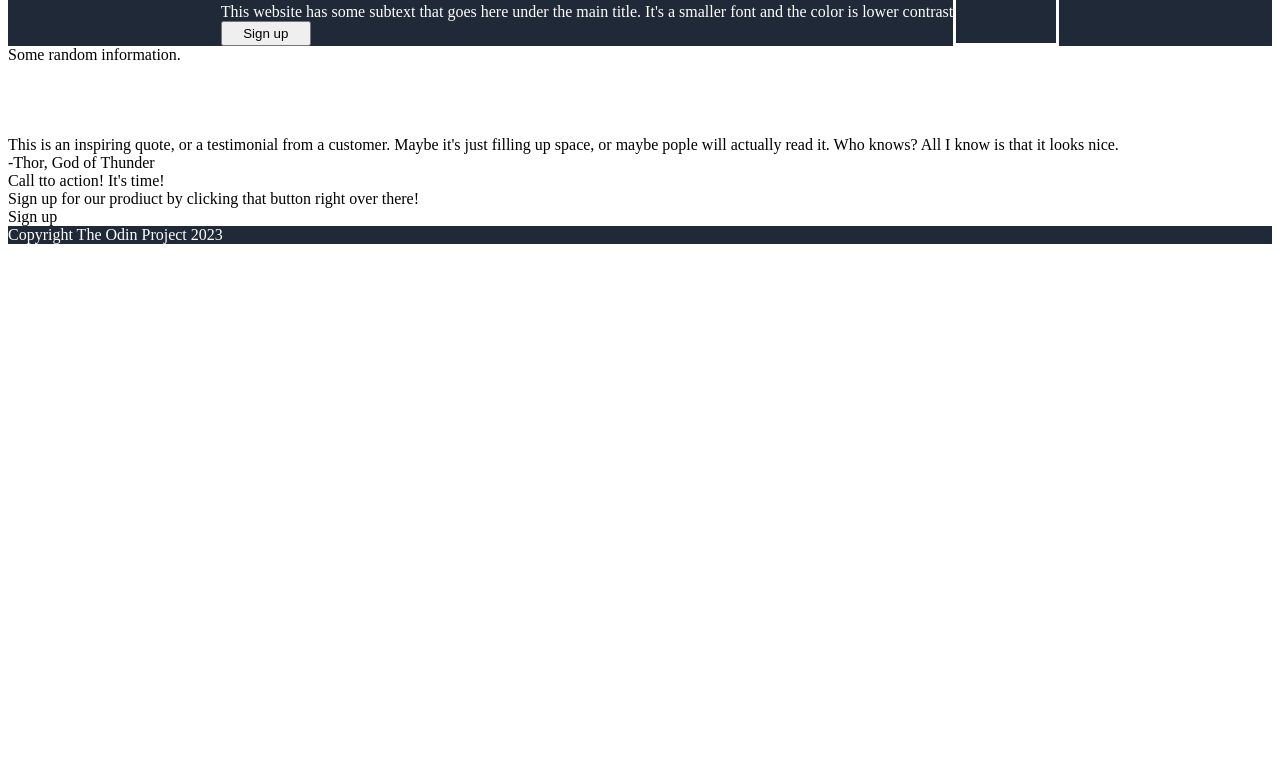
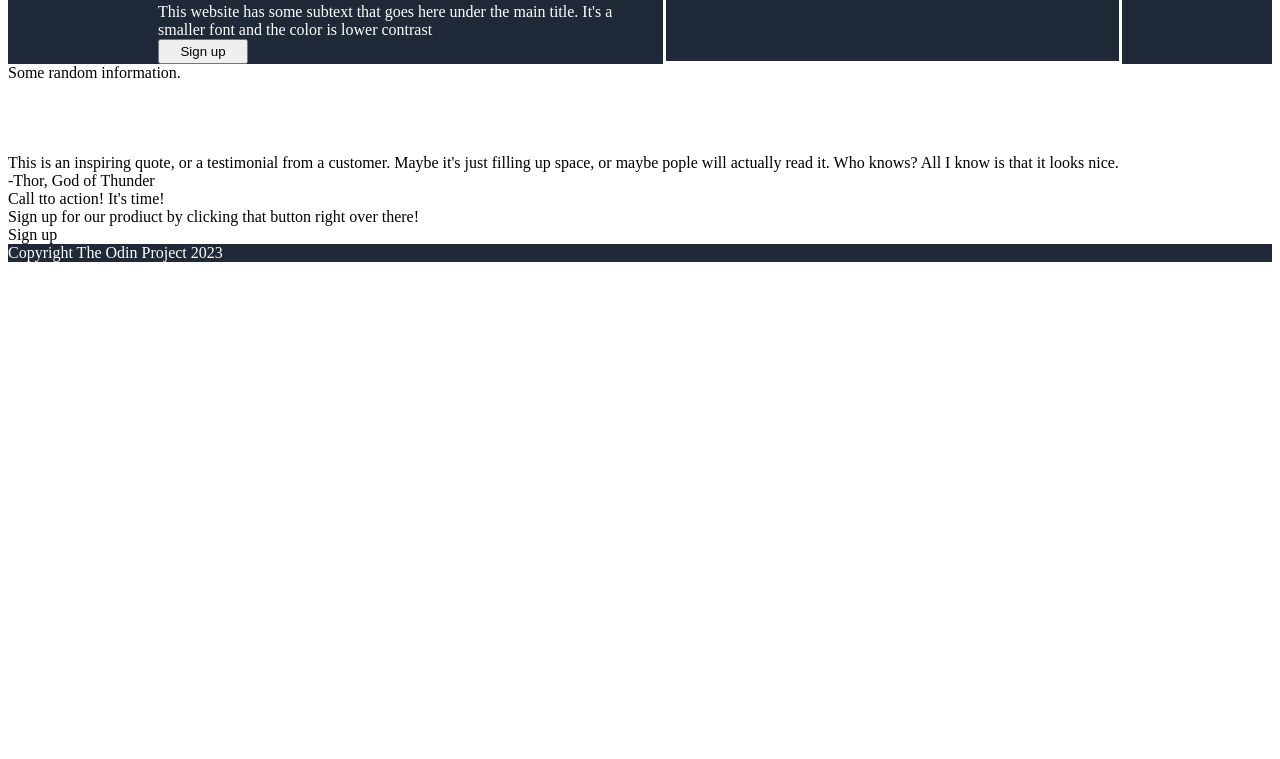
Before and after one commit to gitemeralds/landing-page, a plain HTML site: page index.html in a window 1280 px wide. Shown: the part 41-800 px from the top of the page. Drawn offline with Linux system fonts and the light colour scheme.

Commit message:
Used padding, justify content and gap to center elements in header and introduction and to add spacing between some elements from header and intro.

```diff
--- a/styles.css
+++ b/styles.css
@@ -5,7 +5,7 @@
 }
 
 .header-intro-container {
-  padding: 0px 50px;
+  padding: 0px 150px;
   box-sizing: border-box;
 }
 
@@ -22,6 +22,7 @@ ul {
 .intro-container {
   display: flex;
   justify-content: center;
+  gap: 30px;
 }
 
 .introduction {
@@ -31,7 +32,7 @@ ul {
 
 .placeholder-img {
   height: auto;
-  width: 100px;
+  width: 700px;
   border: white solid;
 }
 
```
